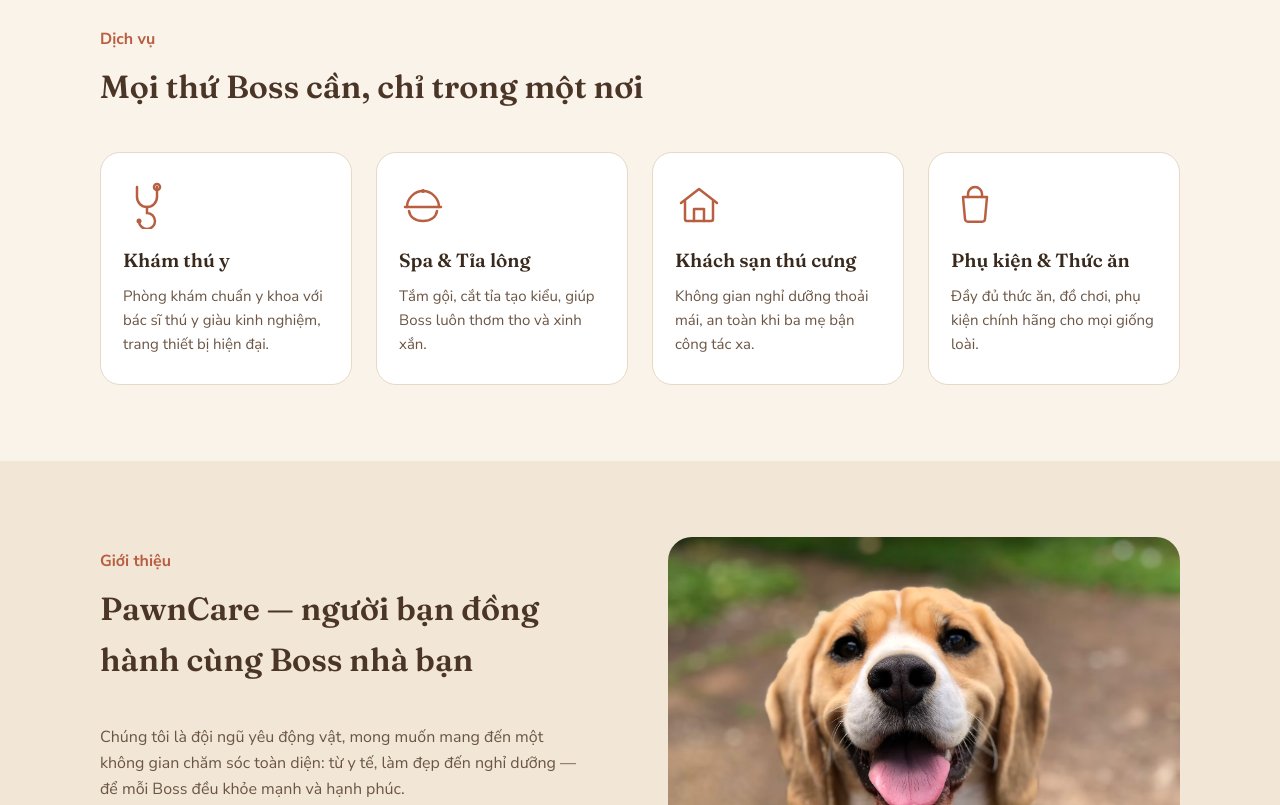
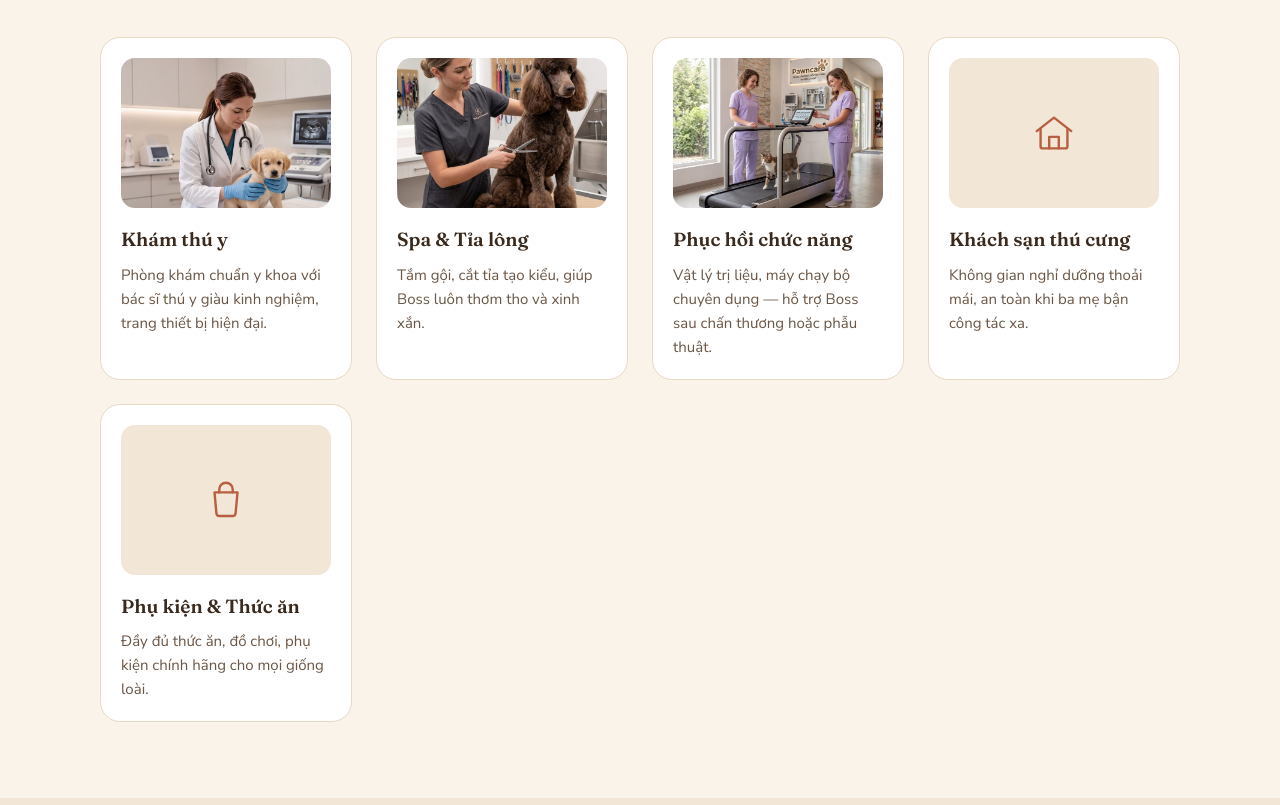
Before and after one commit to MinhTri0320/DO-AN, a plain HTML site: page FrontEnd/html/index.html in a window 1280 px wide. Shown: the part 735-1540 px from the top of the page. Drawn offline with Linux system fonts and the light colour scheme.

Commit message:
cập nhật giao diện trang chủ và hình ảnh

```diff
--- a/FrontEnd/css/home.css
+++ b/FrontEnd/css/home.css
@@ -54,10 +54,10 @@
 
 .hero-image img {
   width: 100%;
-  max-width: 380px;
-  aspect-ratio: 4 / 5;
+  max-width: 480px;
+  aspect-ratio: 4 / 3;
   object-fit: cover;
-  border-radius: 32px;
+  border-radius: 28px;
   background: var(--card);
   box-shadow: var(--shadow-card);
 }
@@ -90,7 +90,7 @@
 /* dịch vụ */
 .service-grid {
   display: grid;
-  grid-template-columns: repeat(4, 1fr);
+  grid-template-columns: repeat(auto-fit, minmax(230px, 1fr));
   gap: 24px;
 }
 
@@ -98,15 +98,33 @@
   background: var(--surface);
   border: 1px solid var(--line);
   border-radius: 20px;
-  padding: 28px 22px;
+  padding: 20px;
+}
+
+.service-photo {
+  width: 100%;
+  height: 150px;
+  object-fit: cover;
+  border-radius: 14px;
+  margin-bottom: 16px;
+}
+
+.service-icon-block {
+  width: 100%;
+  height: 150px;
+  border-radius: 14px;
+  background: var(--card);
+  display: flex;
+  align-items: center;
+  justify-content: center;
+  margin-bottom: 16px;
 }
 
 .service-icon {
   display: inline-flex;
-  width: 48px;
-  height: 48px;
+  width: 46px;
+  height: 46px;
   color: var(--accent-dark);
-  margin-bottom: 16px;
 }
 
 .service-icon svg {
@@ -232,6 +250,14 @@
   flex-shrink: 0;
 }
 
+.avatar-photo {
+  width: 40px;
+  height: 40px;
+  border-radius: 50%;
+  object-fit: cover;
+  flex-shrink: 0;
+}
+
 .author-name {
   font-weight: 700;
   font-size: 14px;
--- a/FrontEnd/html/index.html
+++ b/FrontEnd/html/index.html
@@ -93,7 +93,7 @@
         <a href="#contact" class="btn-cta">Đặt lịch ngay</a>
       </div>
       <div class="hero-image">
-        <img src="../assets/img/dog.avif" alt="Chú chó đáng yêu" />
+        <img src="../assets/img/lobby.jpg" alt="Không gian tiếp đón tại PawnCare" />
       </div>
     </section>
 
@@ -105,32 +105,25 @@
 
         <div class="service-grid">
           <article class="service-card">
-            <span class="service-icon">
-              <svg viewBox="0 0 48 48" fill="none" xmlns="http://www.w3.org/2000/svg">
-                <path d="M14 6v10a10 10 0 0 0 20 0V6" stroke="currentColor" stroke-width="2.5" stroke-linecap="round"/>
-                <circle cx="34" cy="6" r="3" stroke="currentColor" stroke-width="2.5"/>
-                <path d="M24 26v6a8 8 0 1 1-8 8" stroke="currentColor" stroke-width="2.5" stroke-linecap="round"/>
-                <circle cx="16" cy="40" r="2.5" fill="currentColor"/>
-              </svg>
-            </span>
+            <img class="service-photo" src="../assets/img/vetcheck.jpg" alt="Bác sĩ khám cho cún con tại PawnCare" />
             <h3>Khám thú y</h3>
             <p>Phòng khám chuẩn y khoa với bác sĩ thú y giàu kinh nghiệm, trang thiết bị hiện đại.</p>
           </article>
 
           <article class="service-card">
-            <span class="service-icon">
-              <svg viewBox="0 0 48 48" fill="none" xmlns="http://www.w3.org/2000/svg">
-                <path d="M8 26c0-8 7-16 16-16s16 8 16 16" stroke="currentColor" stroke-width="2.5" stroke-linecap="round"/>
-                <path d="M6 26h36" stroke="currentColor" stroke-width="2.5" stroke-linecap="round"/>
-                <path d="M10 30c1 6 6 10 14 10s13-4 14-10" stroke="currentColor" stroke-width="2.5" stroke-linecap="round"/>
-                <circle cx="24" cy="10" r="2" fill="currentColor"/>
-              </svg>
-            </span>
+            <img class="service-photo" src="../assets/img/grooming.jpg" alt="Nhân viên tỉa lông cho chó Poodle tại PawnCare" />
             <h3>Spa &amp; Tỉa lông</h3>
             <p>Tắm gội, cắt tỉa tạo kiểu, giúp Boss luôn thơm tho và xinh xắn.</p>
           </article>
 
           <article class="service-card">
+            <img class="service-photo" src="../assets/img/rehab.jpg" alt="Vật lý trị liệu bằng máy chạy bộ chuyên dụng cho thú cưng" />
+            <h3>Phục hồi chức năng</h3>
+            <p>Vật lý trị liệu, máy chạy bộ chuyên dụng — hỗ trợ Boss sau chấn thương hoặc phẫu thuật.</p>
+          </article>
+
+          <article class="service-card">
+            <div class="service-icon-block">
               <span class="service-icon">
                 <svg viewBox="0 0 48 48" fill="none" xmlns="http://www.w3.org/2000/svg">
                   <path d="M6 22 24 8l18 14" stroke="currentColor" stroke-width="2.5" stroke-linecap="round" stroke-linejoin="round"/>
@@ -138,17 +131,20 @@
                   <path d="M19 40V28h10v12" stroke="currentColor" stroke-width="2.5" stroke-linecap="round" stroke-linejoin="round"/>
                 </svg>
               </span>
+            </div>
             <h3>Khách sạn thú cưng</h3>
             <p>Không gian nghỉ dưỡng thoải mái, an toàn khi ba mẹ bận công tác xa.</p>
           </article>
 
           <article class="service-card">
+            <div class="service-icon-block">
               <span class="service-icon">
                 <svg viewBox="0 0 48 48" fill="none" xmlns="http://www.w3.org/2000/svg">
                   <path d="M12 16h24l-2 22a3 3 0 0 1-3 2.7H17a3 3 0 0 1-3-2.7L12 16Z" stroke="currentColor" stroke-width="2.5" stroke-linejoin="round"/>
                   <path d="M17 16v-3a7 7 0 0 1 14 0v3" stroke="currentColor" stroke-width="2.5" stroke-linecap="round"/>
                 </svg>
               </span>
+            </div>
             <h3>Phụ kiện &amp; Thức ăn</h3>
             <p>Đầy đủ thức ăn, đồ chơi, phụ kiện chính hãng cho mọi giống loài.</p>
           </article>
@@ -185,7 +181,7 @@
         </div>
 
         <div class="about-image">
-          <img src="../assets/img/dog.avif" alt="PawnCare chăm sóc thú cưng" />
+          <img src="../assets/img/frenchie.jpg" alt="Boss Bulldog Pháp tại PawnCare" />
         </div>
       </div>
     </section>
@@ -244,7 +240,7 @@
               Giá cả hợp lý so với chất lượng nhận được.”
             </p>
             <div class="review-author">
-              <span class="avatar">T</span>
+              <img class="avatar-photo" src="../assets/img/golden.jpg" alt="Golden Retriever nhà Thanh Tùng" />
               <div>
                 <p class="author-name">Thanh Tùng</p>
                 <p class="author-role">Chủ nuôi Golden Retriever</p>
```
Also changed, not shown: FrontEnd/assets/img/dog.avif (deleted), FrontEnd/assets/img/pawncare1.jpg (deleted), FrontEnd/assets/img/pawncare5.jpg (deleted), FrontEnd/assets/img/pawncare6.jpg (deleted), 3 other files. Lines whose indentation alone changed are shown as unchanged.
